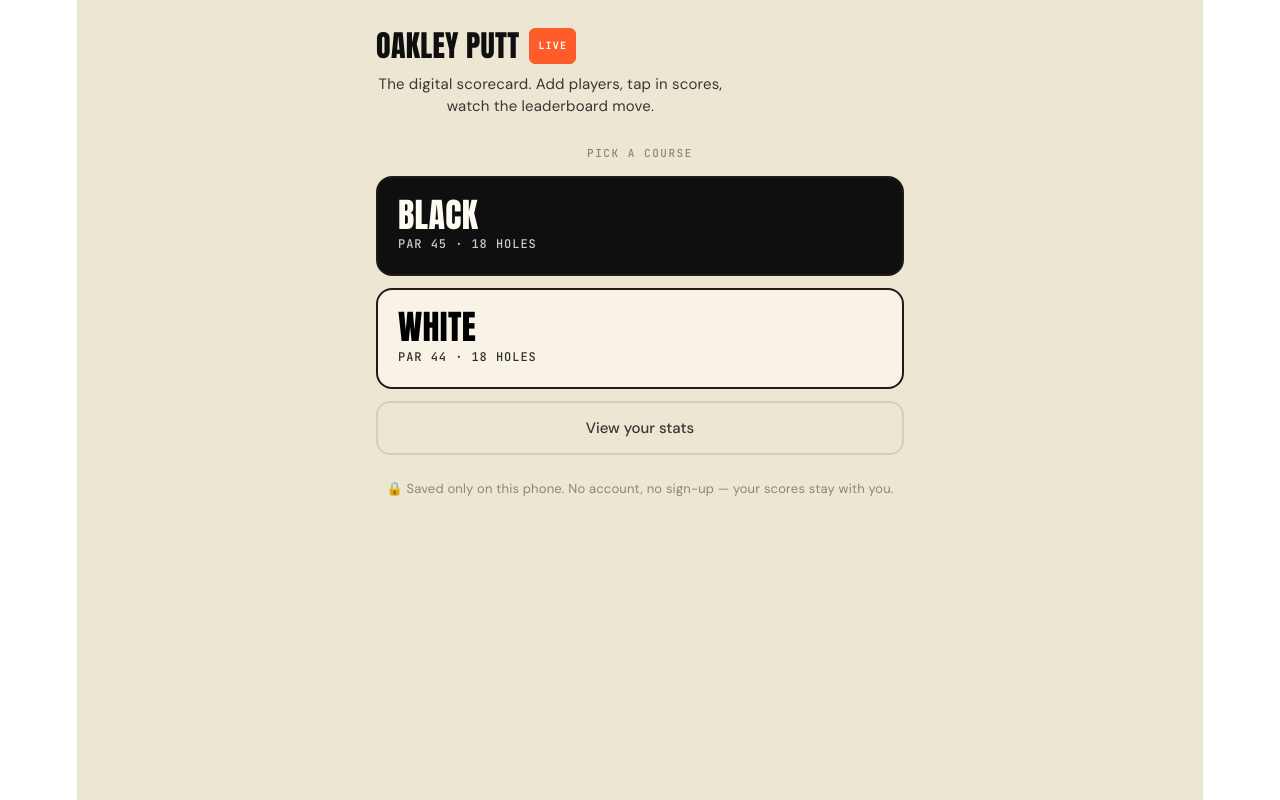
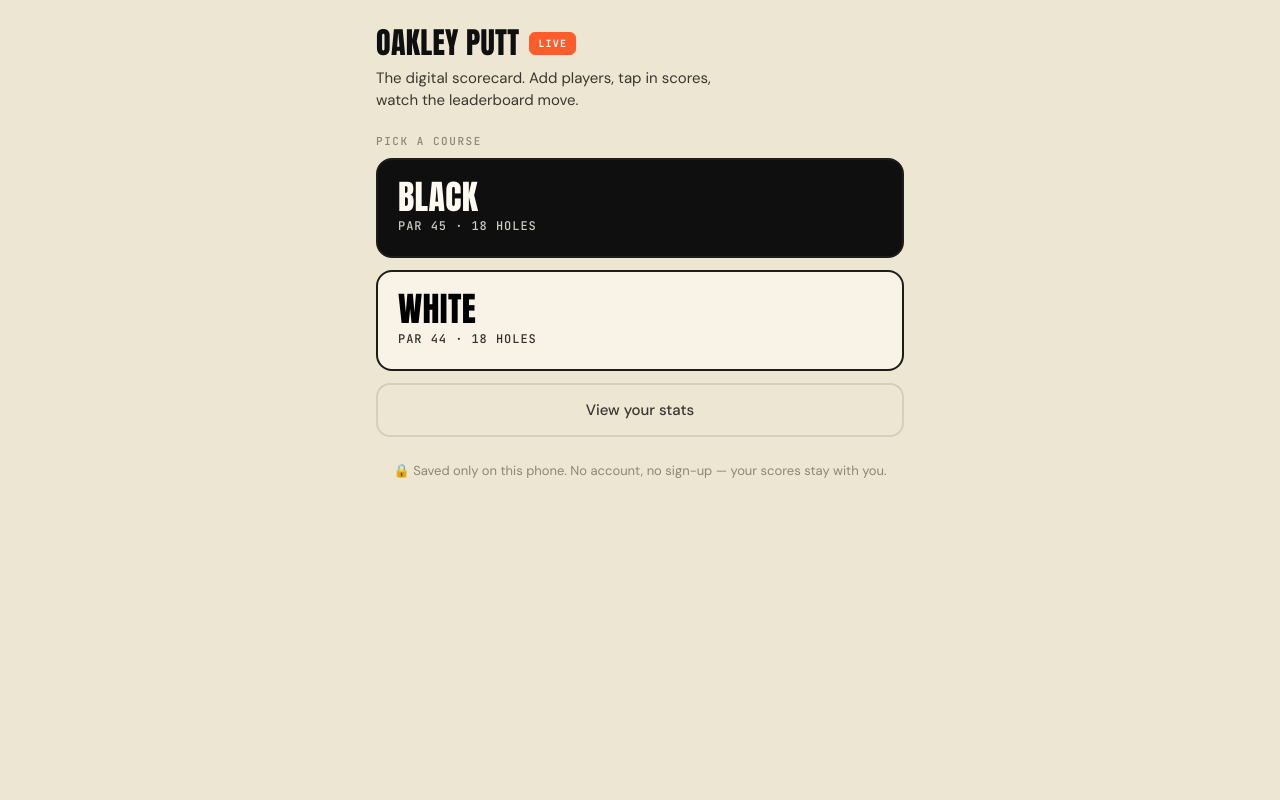
Before and after one commit to razorbladesports/oakley-putt, a React (Vite) app: page / in a window 1280 px wide. Built offline with nearby package versions, Linux system fonts and the light colour scheme.

Commit message:
Update index.css

```diff
--- a/src/index.css
+++ b/src/index.css
@@ -1,111 +1,30 @@
+/* Oakley Putt — minimal reset. The app's full design system lives
+   in the injected <style> block inside App.jsx (.app-root). This
+   file only clears defaults and gives the app a full-bleed canvas. */
+
 :root {
-  --text: #6b6375;
-  --text-h: #08060d;
-  --bg: #fff;
-  --border: #e5e4e7;
-  --code-bg: #f4f3ec;
-  --accent: #aa3bff;
-  --accent-bg: rgba(170, 59, 255, 0.1);
-  --accent-border: rgba(170, 59, 255, 0.5);
-  --social-bg: rgba(244, 243, 236, 0.5);
-  --shadow:
-    rgba(0, 0, 0, 0.1) 0 10px 15px -3px, rgba(0, 0, 0, 0.05) 0 4px 6px -2px;
-
-  --sans: system-ui, 'Segoe UI', Roboto, sans-serif;
-  --heading: system-ui, 'Segoe UI', Roboto, sans-serif;
-  --mono: ui-monospace, Consolas, monospace;
-
-  font: 18px/145% var(--sans);
-  letter-spacing: 0.18px;
-  color-scheme: light dark;
-  color: var(--text);
-  background: var(--bg);
-  font-synthesis: none;
-  text-rendering: optimizeLegibility;
-  -webkit-font-smoothing: antialiased;
-  -moz-osx-font-smoothing: grayscale;
-
-  @media (max-width: 1024px) {
-    font-size: 16px;
-  }
+  color-scheme: light; /* keep the cream design consistent in OS dark mode */
 }
 
-@media (prefers-color-scheme: dark) {
-  :root {
-    --text: #9ca3af;
-    --text-h: #f3f4f6;
-    --bg: #16171d;
-    --border: #2e303a;
-    --code-bg: #1f2028;
-    --accent: #c084fc;
-    --accent-bg: rgba(192, 132, 252, 0.15);
-    --accent-border: rgba(192, 132, 252, 0.5);
-    --social-bg: rgba(47, 48, 58, 0.5);
-    --shadow:
-      rgba(0, 0, 0, 0.4) 0 10px 15px -3px, rgba(0, 0, 0, 0.25) 0 4px 6px -2px;
-  }
+* {
+  box-sizing: border-box;
+}
 
-  #social .button-icon {
-    filter: invert(1) brightness(2);
-  }
+html,
+body,
+#root {
+  margin: 0;
+  padding: 0;
+  min-height: 100%;
 }
 
 body {
-  margin: 0;
+  background: #ede6d3;
+  -webkit-text-size-adjust: 100%;
+  text-size-adjust: 100%;
+  overscroll-behavior-y: none;
 }
 
 #root {
-  width: 1126px;
-  max-width: 100%;
-  margin: 0 auto;
-  text-align: center;
-  border-inline: 1px solid var(--border);
-  min-height: 100svh;
-  display: flex;
-  flex-direction: column;
-  box-sizing: border-box;
+  min-height: 100dvh;
 }
-
-h1,
-h2 {
-  font-family: var(--heading);
-  font-weight: 500;
-  color: var(--text-h);
-}
-
-h1 {
-  font-size: 56px;
-  letter-spacing: -1.68px;
-  margin: 32px 0;
-  @media (max-width: 1024px) {
-    font-size: 36px;
-    margin: 20px 0;
-  }
-}
-h2 {
-  font-size: 24px;
-  line-height: 118%;
-  letter-spacing: -0.24px;
-  margin: 0 0 8px;
-  @media (max-width: 1024px) {
-    font-size: 20px;
-  }
-}
-p {
-  margin: 0;
-}
-
-code,
-.counter {
-  font-family: var(--mono);
-  display: inline-flex;
-  border-radius: 4px;
-  color: var(--text-h);
-}
-
-code {
-  font-size: 15px;
-  line-height: 135%;
-  padding: 4px 8px;
-  background: var(--code-bg);
-}
```
